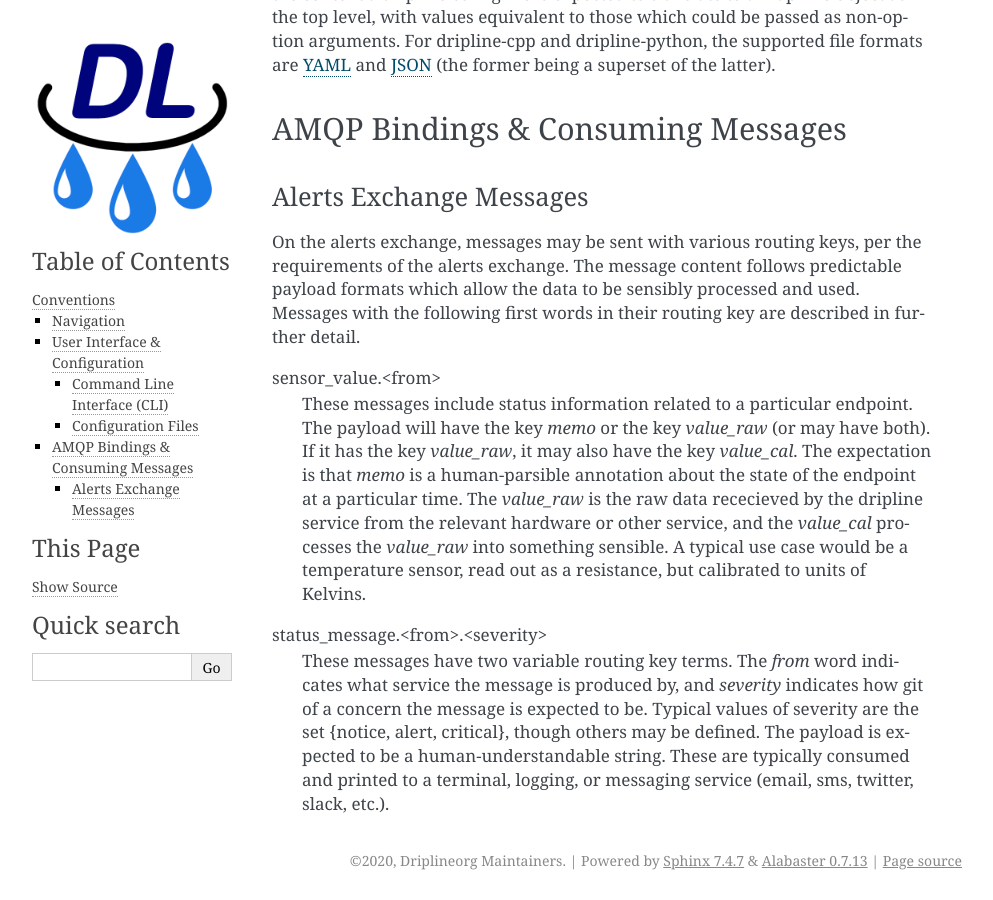
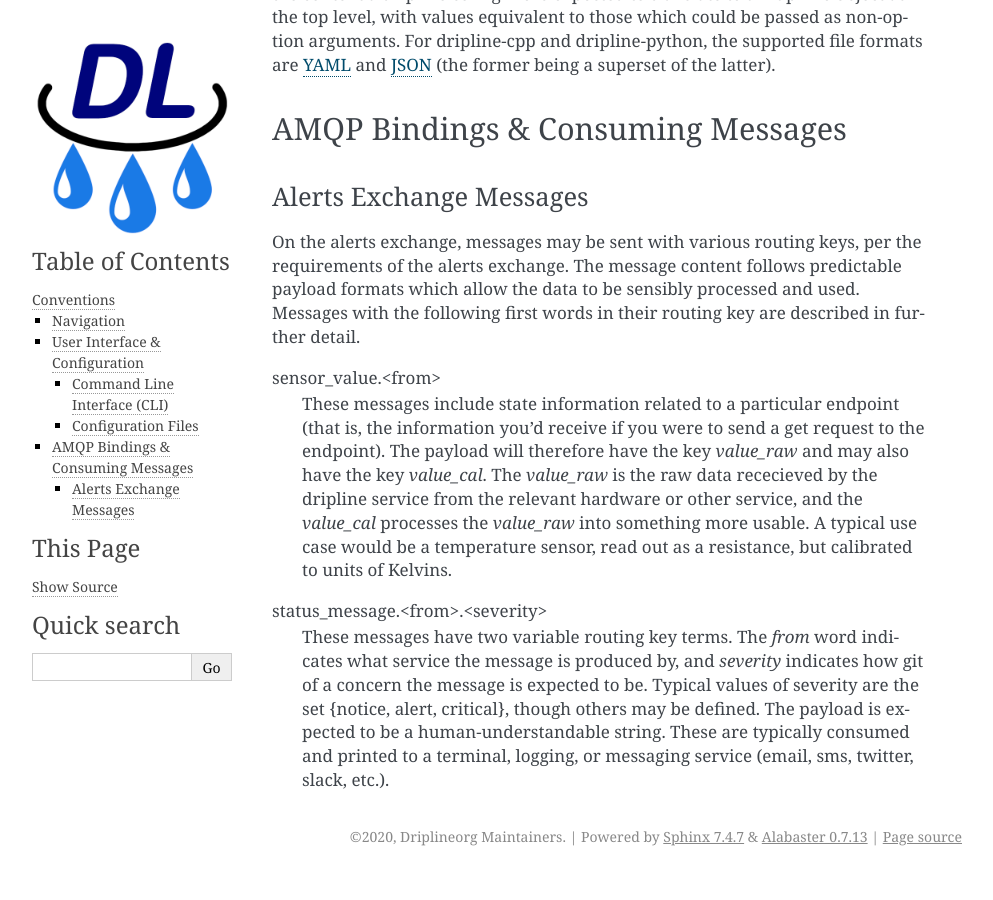
Before and after one commit to driplineorg/dripline, a Sphinx documentation site: the page built from source/Conventions.rst, in a window 1280 px wide and 900 px high, scrolled down 1930 px. Shown: the whole window, without its empty margins (148-1141 px from the left). Built offline with Sphinx 7.4.7, drawn with Linux system fonts in a browser that asks for light colours; after the commit the page ends 2806 px from its top, so only the background shows below that.

Commit message:
Update Conventions.rst
clarification of `sensor_value.` alerts

```diff
--- a/source/Conventions.rst
+++ b/source/Conventions.rst
@@ -82,7 +82,7 @@ On the alerts exchange, messages may be sent with various routing keys, per the
 The message content follows predictable payload formats which allow the data to be sensibly processed and used. Messages with the following first words in their routing key are described in further detail.
 
 sensor_value.\<from\>
-  These messages include status information related to a particular endpoint. The payload will have the key `memo` or the key `value_raw` (or may have both). If it has the key `value_raw`, it may also have the key `value_cal`. The expectation is that `memo` is a human-parsible annotation about the state of the endpoint at a particular time. The `value_raw` is the raw data rececieved by the dripline service from the relevant hardware or other service, and the `value_cal` processes the `value_raw` into something sensible. A typical use case would be a temperature sensor, read out as a resistance, but calibrated to units of Kelvins.
+  These messages include state information related to a particular endpoint (that is, the information you'd receive if you were to send a get request to the endpoint). The payload will therefore have the key `value_raw` and may also have the key `value_cal`. The `value_raw` is the raw data rececieved by the dripline service from the relevant hardware or other service, and the `value_cal` processes the `value_raw` into something more usable. A typical use case would be a temperature sensor, read out as a resistance, but calibrated to units of Kelvins.
 
 status_message.\<from\>.\<severity\>
   These messages have two variable routing key terms. The `from` word indicates what service the message is produced by, and `severity` indicates how git of a concern the message is expected to be. Typical values of severity are the set \{notice, alert, critical\}, though others may be defined. The payload is expected to be a human-understandable string. These are typically consumed and printed to a terminal, logging, or messaging service (email, sms, twitter, slack, etc.).
```
